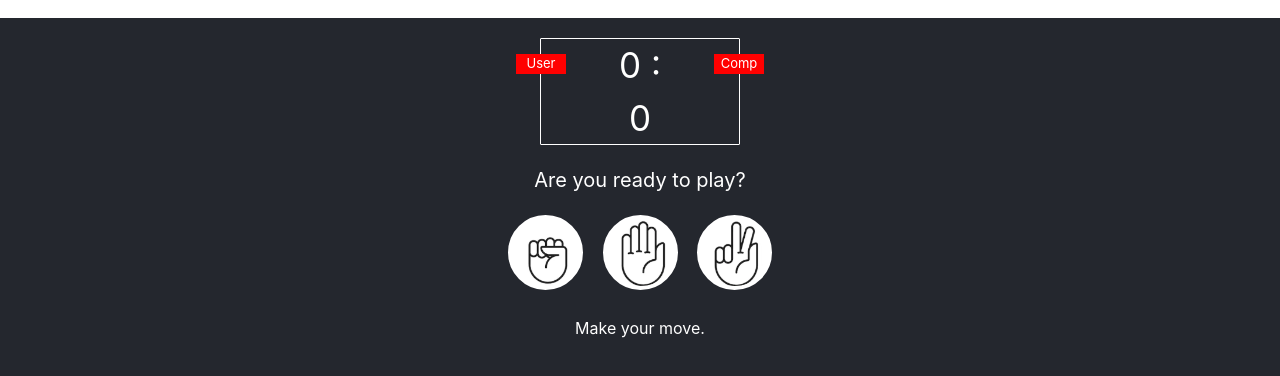
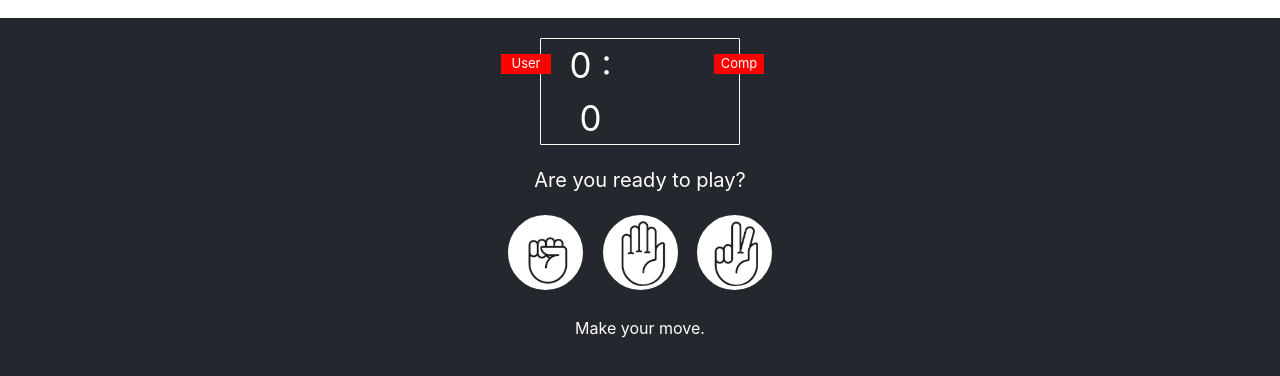
Before and after one commit to mirlek/mirlek-rock-paper-scissors, a plain HTML site: page index.html in a window 1280 px wide. Shown: the part 78-454 px from the top of the page. Drawn offline with nearby package versions, Linux system fonts and the light colour scheme.

Commit message:
Update index.html

```diff
--- a/index.html
+++ b/index.html
@@ -18,12 +18,12 @@
 	<section class="score">
 		<div class="container">
 			<div class="row">
-				<div class="col-lg-3">
+				<div class="col-xs-3">
 					<div class="opponent" id="user">User</div>
 				</div>
 				<div class="col-lg-6 colon"> <span id="user-score">0</span> : <span id="comp-score">0</span>
 				</div>
-				<div class="col-lg-3">
+				<div class="col-xs-3">
 					<div class="opponent" id="comp">Comp</div>
 				</div>
 			</div>
```
